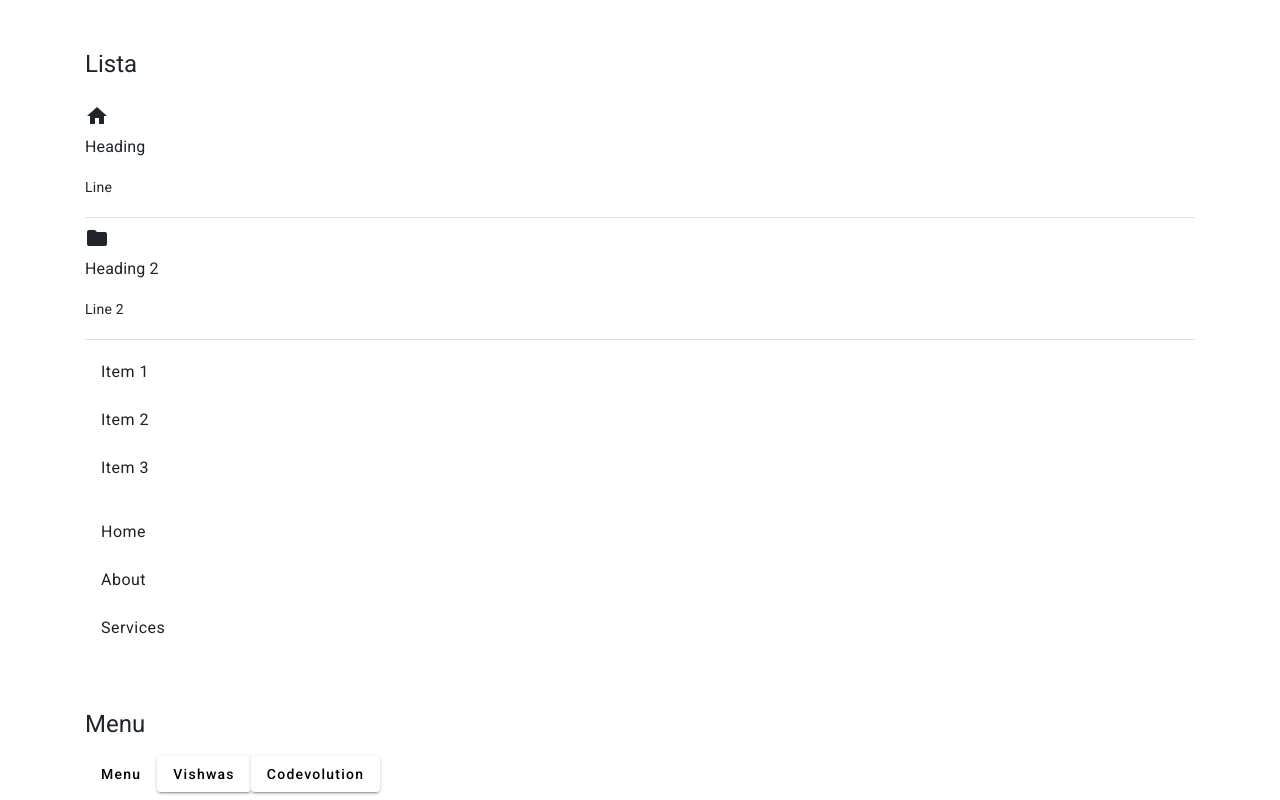
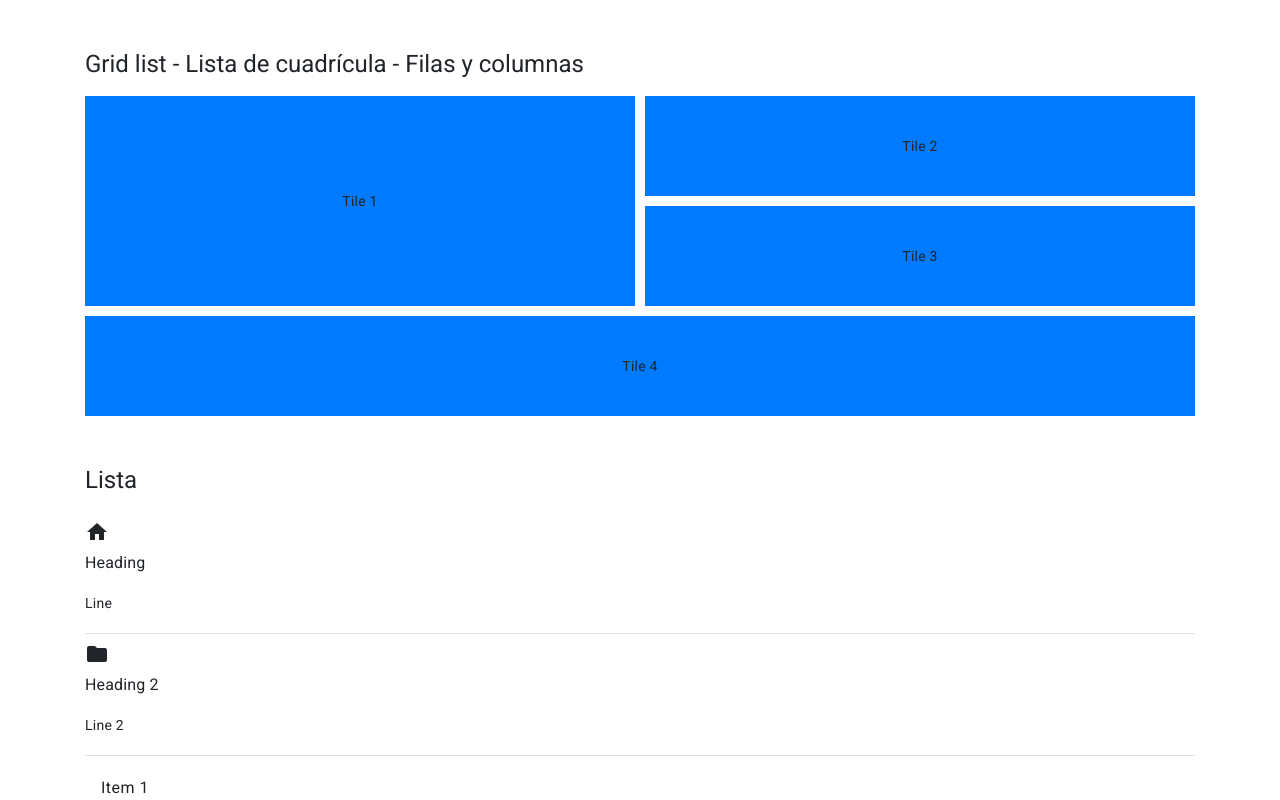
Before and after one commit to Brigitte9219/Angular_Material, an Angular app: page / in a window 1280 px wide. Shown: the top 800 px of the page. Built offline with nearby package versions, Linux system fonts and the light colour scheme.

Commit message:
Grid list - Lista de cuadrícula - Filas y columnas

```diff
--- a/src/app/app.component.html
+++ b/src/app/app.component.html
@@ -1,3 +1,14 @@
+<div class="container mt-5">
+  <h1>Grid list - Lista de cuadrícula - Filas y columnas</h1>
+  <mat-grid-list cols="2" rowHeight="100px" gutterSize="10px">
+    <mat-grid-tile rowspan="2" class="bg-primary">Tile 1</mat-grid-tile>
+    <mat-grid-tile class="bg-primary">Tile 2</mat-grid-tile>
+    <mat-grid-tile class="bg-primary">Tile 3</mat-grid-tile>
+    <mat-grid-tile colspan="2" class="bg-primary">Tile 4</mat-grid-tile>
+  </mat-grid-list>
+</div>
+
+<!------------------------------------------------------------------->
 <div class="container mt-5">
   <h1>Lista</h1>
 
--- a/src/app/material/material.module.ts
+++ b/src/app/material/material.module.ts
@@ -9,6 +9,7 @@ import {MatSidenavModule} from '@angular/material/sidenav';
 import {MatMenuModule} from '@angular/material/menu';
 import {MatListModule} from '@angular/material/list';
 import {MatDividerModule} from '@angular/material/divider';
+import {MatGridListModule} from '@angular/material/grid-list';
 
 const MaterialComponents = [
   MatButtonModule,//Botones
@@ -21,6 +22,7 @@ const MaterialComponents = [
   MatMenuModule,//Menu
   MatListModule,//Lista
   MatDividerModule,//Dividir secciones
+  MatGridListModule,//Cuadricula - Filas y columnas
 ]
 
 @NgModule({
```
